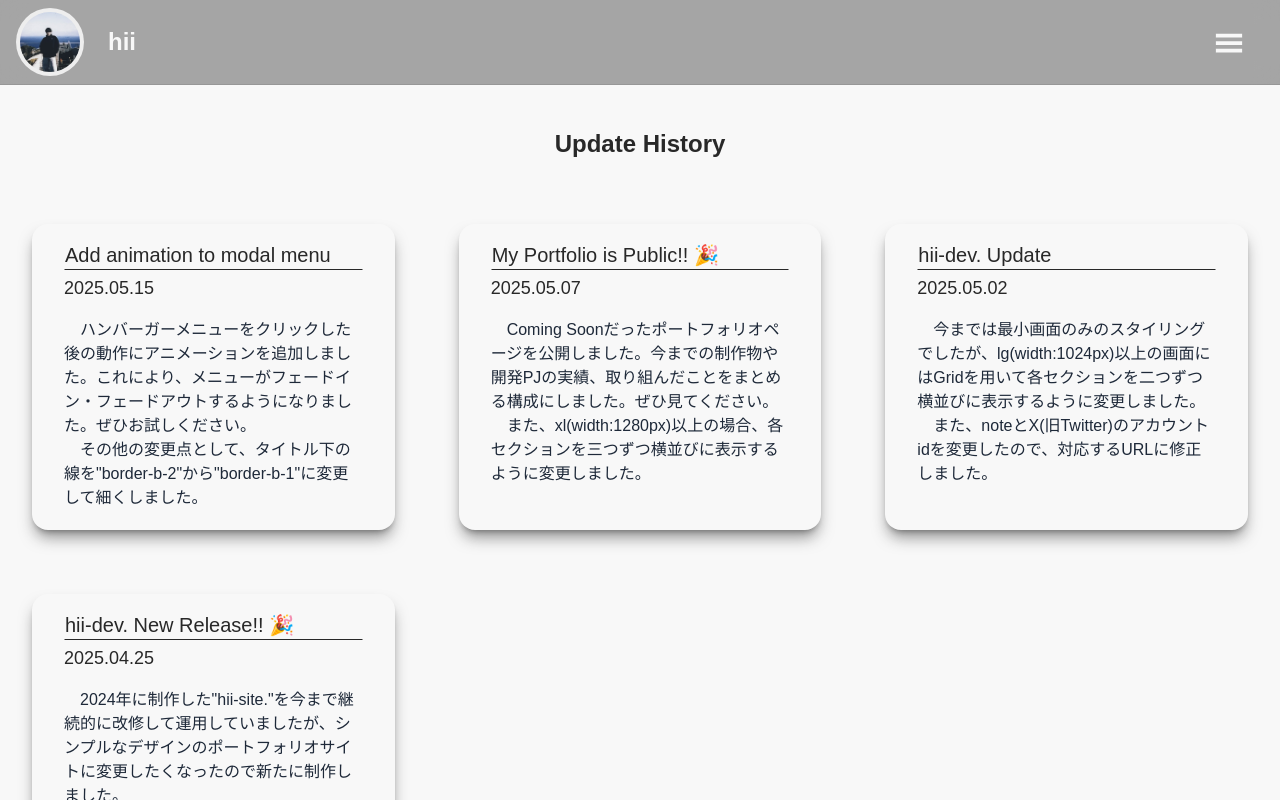
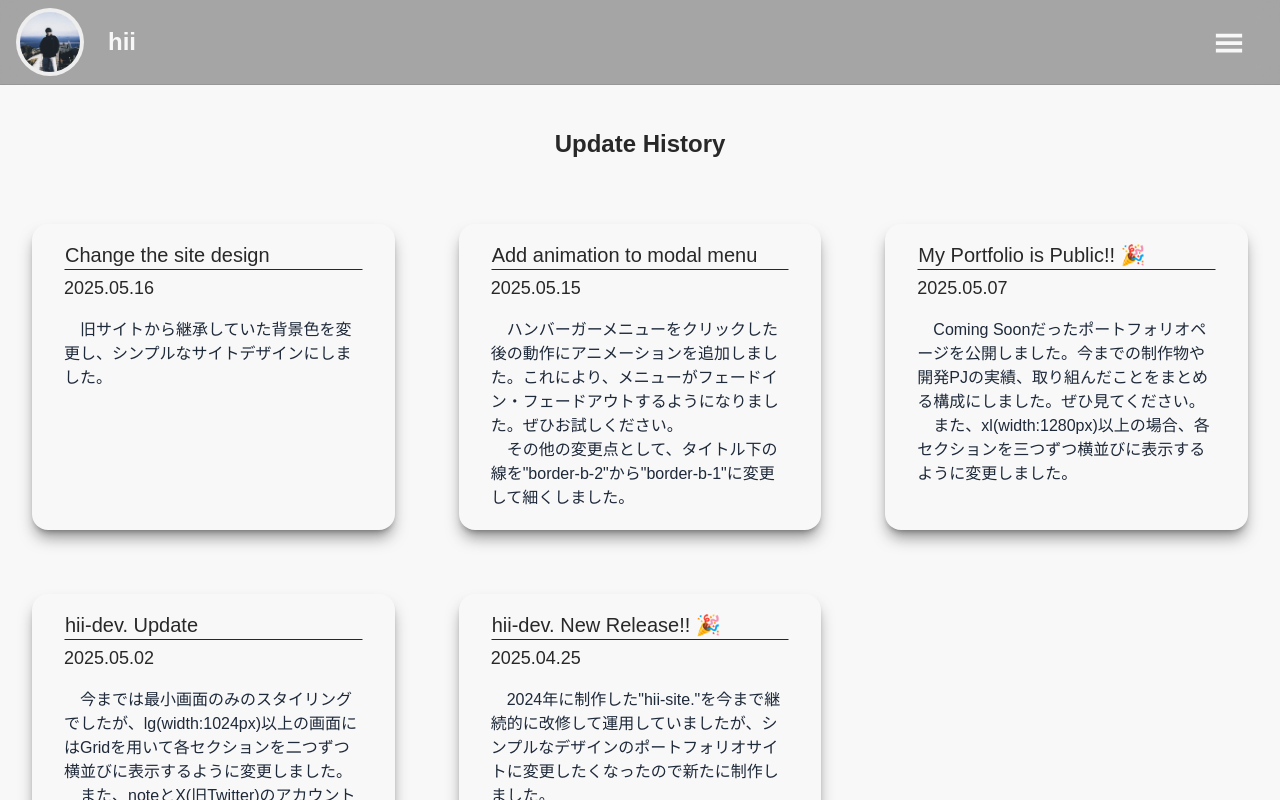
Before and after one commit to CA01971020/hii-dev, a Next.js app: page /updates in a window 1280 px wide. Shown: the top 800 px of the page. Built offline with nearby package versions, Linux system fonts and the light colour scheme.

Commit message:
Update updatesData.ts

```diff
--- a/src/data/updatesData.ts
+++ b/src/data/updatesData.ts
@@ -1,4 +1,10 @@
 export const data = [
+  {
+    id: "20250516-001",
+    title: "Change the site design",
+    date: "2025.05.16",
+    description: `　旧サイトから継承していた背景色を変更し、シンプルなサイトデザインにしました。`,
+  },
   {
     id: "20250515-001",
     title: "Add animation to modal menu",
```
